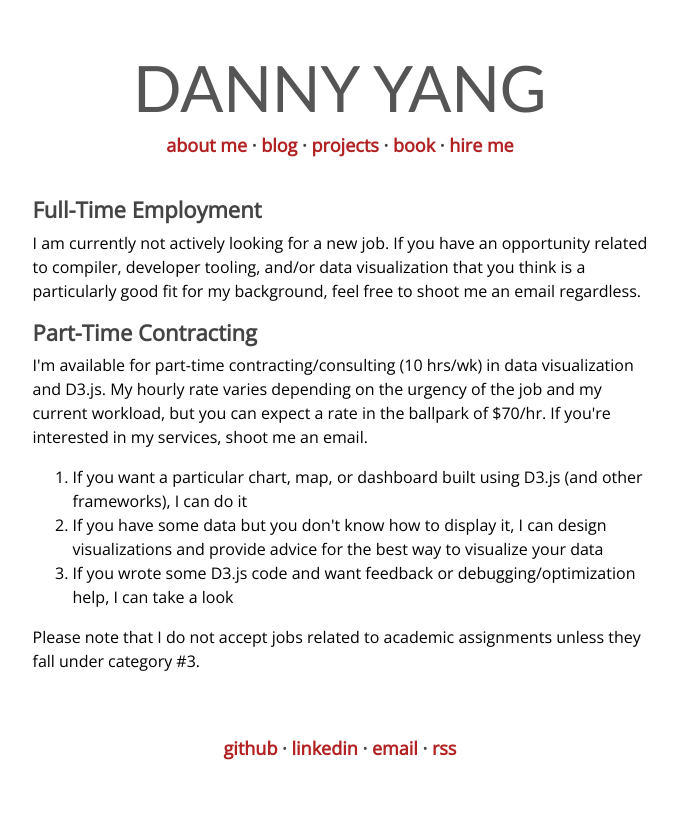
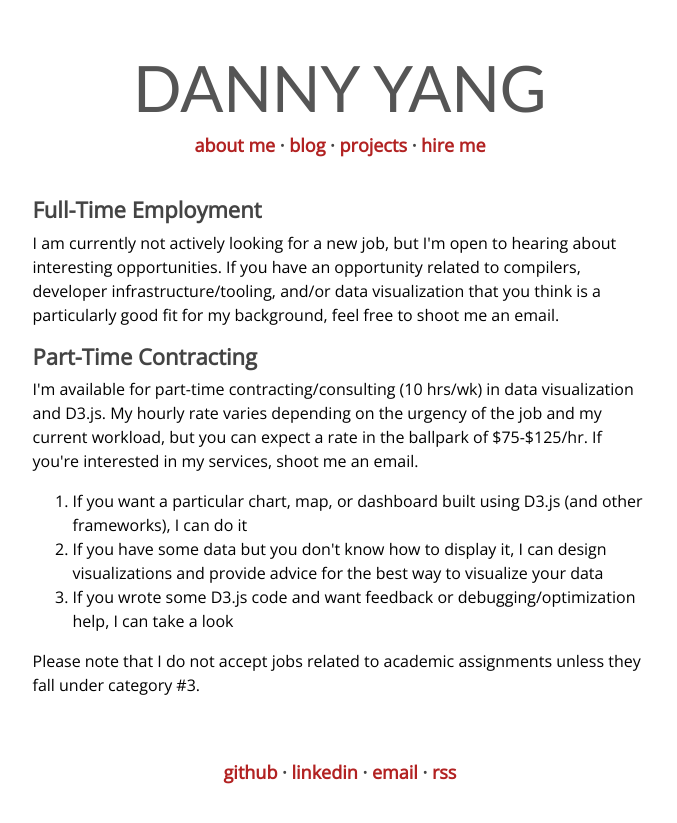
Before and after one commit to yangdanny97/yangdanny97.github.io, a Jekyll site: the page built from work/index.html, in a window 1280 px wide. Shown: the top 823 px of the page, without its empty margins (300-977 px from the left). Built offline with Jekyll 4.4.1, drawn with Linux system fonts in a browser that asks for light colours.

Commit message:
declutter

```diff
--- a/_layouts/default.html
+++ b/_layouts/default.html
@@ -1,5 +1,6 @@
 <!DOCTYPE html>
 <html>
+<!-- TODO: try to remember why the heck I need this loaded -->
 <script src="https://d3js.org/d3.v5.min.js"></script>
 <head>
     <meta charset="UTF-8">
@@ -24,7 +25,7 @@
         <!-- <a href='{{ site.url }}/experience/'>experience</a> · -->
         <a href='{{ site.url }}/blog/'>blog</a> ·
         <a href='{{ site.url }}/projects/'>projects</a> ·
-        <a href='{{ site.url }}/book/'>book</a> ·
+        <!-- <a href='{{ site.url }}/book/'>book</a> · -->
         <a href='{{ site.url }}/work/'>hire me</a>
     </h4>
         {{ content }}
--- a/work/index.html
+++ b/work/index.html
@@ -8,15 +8,15 @@ description: Visit this page if you want to hire me.
     <div class='col-sm-6 offset-sm-3 content-pad'>
         <h3>Full-Time Employment</h3>
         <p>
-            I am currently not actively looking for a new job. If you have an opportunity related to
-            compiler, developer tooling, and/or data visualization that you think is a particularly good fit for my
-            background, feel free to shoot me an email regardless.
+            I am currently not actively looking for a new job, but I'm open to hearing about interesting opportunities. If you have an opportunity related to
+            compilers, developer infrastructure/tooling, and/or data visualization that you think is a particularly good fit for my
+            background, feel free to shoot me an email.
         </p>
         <h3>Part-Time Contracting</h3>
         <p>
             I'm available for part-time contracting/consulting (10 hrs/wk) in data visualization and D3.js. My hourly
             rate varies depending on the urgency of the job and my current workload, but you can expect a rate in the
-            ballpark of $70/hr. If you're
+            ballpark of $75-$125/hr. If you're
             interested in my services, shoot me an email.
         </p>
         <ol>
```
Also changed, not shown: _posts/2022-05-22-chocopy-cil-backend.md (+1 -1 lines).
